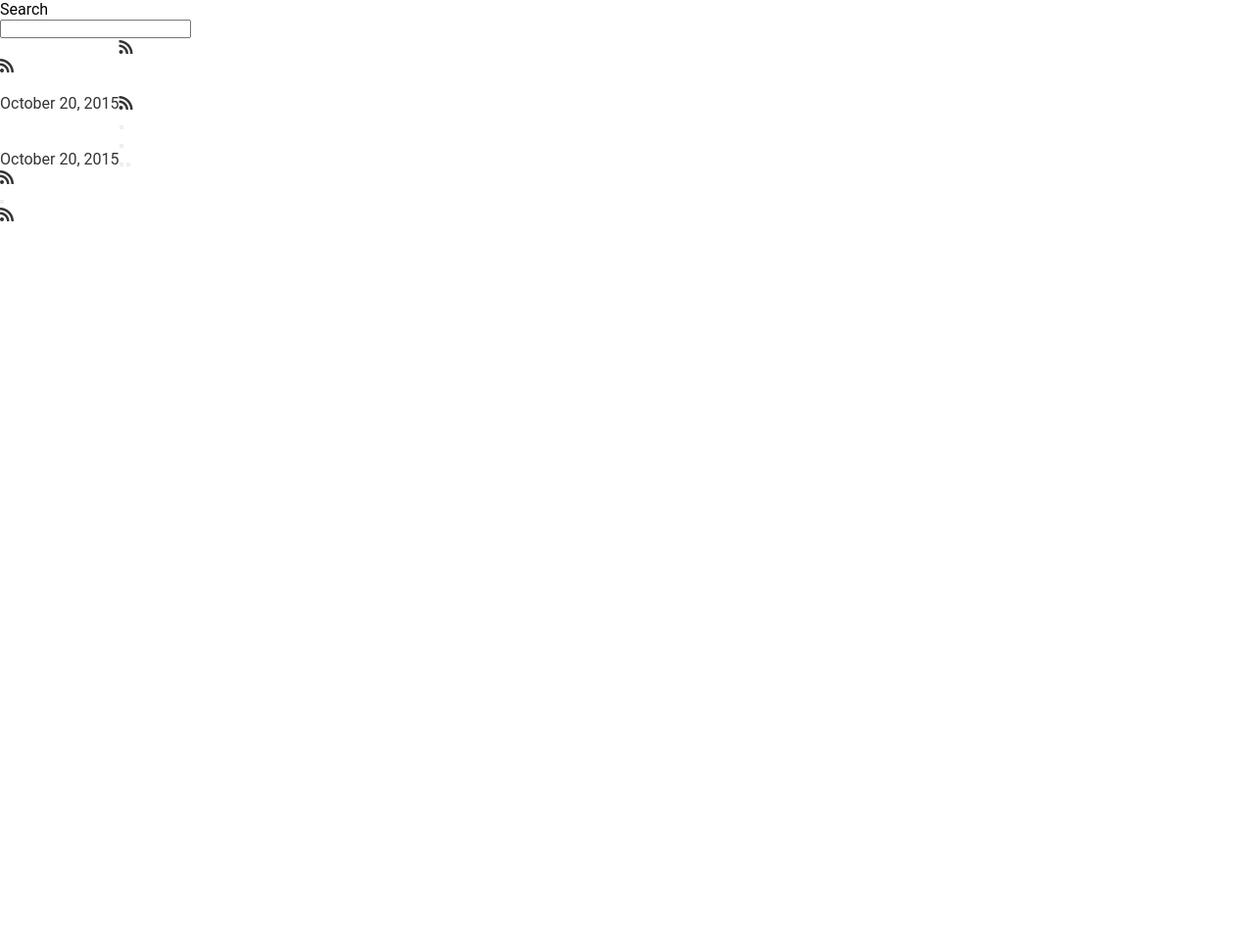
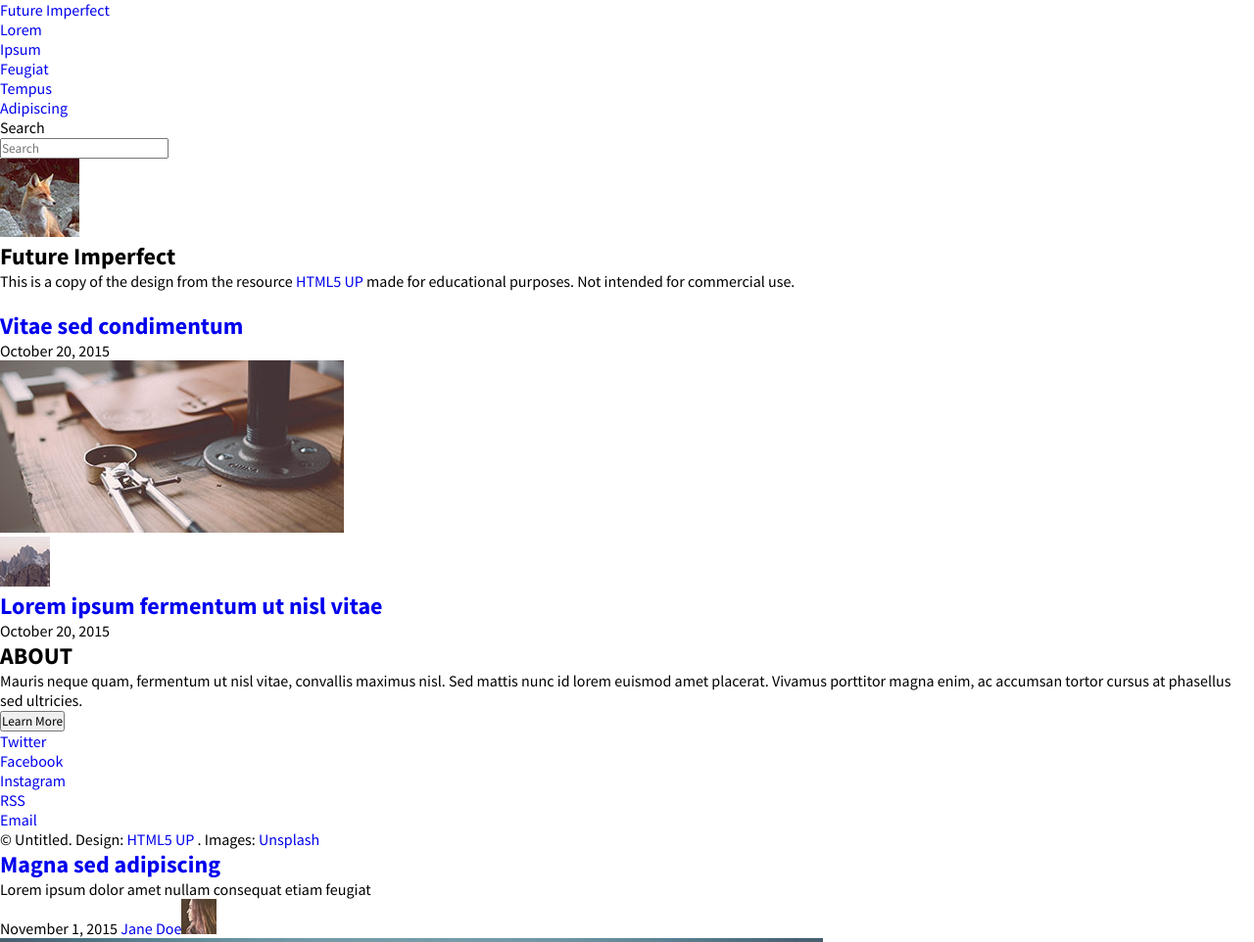
Before and after one commit to BoitsovaOlena/BoitsovaOlena.github.io, a website: page index.html in a window 1280 px wide. Shown: the top 962 px of the page at 98% size. Before the commit the page ends 800 px from the top, so only its background shows below. Drawn offline with Linux system fonts and the light colour scheme.

Commit message:
autoprefixer + html

```diff
--- a/index.html
+++ b/index.html
@@ -9,42 +9,40 @@
     <!-- font-family: 'Raleway', sans-serif; -->
     <link href="https://fonts.googleapis.com/css2?family=Source+Sans+Pro:ital,wght@0,200;0,300;0,400;0,600;0,700;0,900;1,200;1,300;1,400;1,600;1,700;1,900&display=swap" rel="stylesheet">
     <!-- font-family: 'Source Sans Pro', sans-serif; -->
-    <!-- font-family: Arial, Helvetica, sans-serif; -->
     <link href="./dist/fontawesome-free-5.13.1-web/css/all.css" rel="stylesheet">
-    <!-- @mixin icon($content, $weight)
-    content: $content
-    font-family: "Font Awesome 5 Free"
-    font-weight: $weight -->
     <title>Future Imperfect (training)</title>
 </head>
 <body>
     <header class="head">
         <nav>
-            <h1><a href=""></a></h1>
+            <h1></h1><a href="#">Future Imperfect</a></h1>
             <ul>
-                <li><a href=""></a></li>
-                <li><a href=""></a></li>
-                <li><a href=""></a></li>
-                <li><a href=""></a></li>
-                <li><a href=""></a></li>
+                <li><a href="#">Lorem</a></li>
+                <li><a href="#">Ipsum</a></li>
+                <li><a href="#">Feugiat</a></li>
+                <li><a href="#">Tempus</a></li>
+                <li><a href="#">Adipiscing</a></li>
             </ul>
         </nav>
         <div class="search">
             <span class="search__text">
                 Search
             </span>
-            <form action="">
-                <input type="text">
+            <form>
+                <input type="text" placeholder="Search">
             </form>
         </div>
     </header>
     <main>
         <section class="side-content">
             <section class="conception">
-                <a href="" class="conception_logo"><img src="" alt=""></a>
+                <a href="#" class="conception_logo"><img src="./dist/img/logo.jpg" alt="Logo"></a>
                 <div class="conception__content">
-                    <h2></h2>
-                    <p></p>
+                    <h2>Future Imperfect</h2>
+                    <p>This is a copy of the design from the resource
+                        <a href="http://html5up.net">HTML5 UP</a> made for educational purposes.
+                        Not intended for commercial use.
+                    </p>
                 </div>
             </section>
             <section class="little-posts">
@@ -52,22 +50,22 @@
                     <a href="" class="post-mini__img"><img src="" alt=""></a>
                     <header class="post-mini__head">
                         <div class="post-mini__wrapp">
-                            <a href="">
-                                <h2></h2>
+                            <a href="#">
+                                <h2>Vitae sed condimentum</h2>
                             </a>
                             <time datetime="2015-10-20">October 20, 2015</time>
                         </div>
-                        <a href="" class="post-mini__autor"><img src="" alt=""></a>
+                        <a href="#" class="post-mini__autor"><img src="./dist/img/pic04.jpg" alt="Photo"></a>
                     </header>
                 </article>
             </section>
             <section class="posts-list">
                 <article class="post-intro">
-                    <a href="" class="post-mini__img"><img src="" alt=""></a>
+                    <a href="" class="post-mini__img"><img src="./dist/img/pic08.jpg" alt="Mountains"></a>
                     <header class="post-mini__head">
                         <div class="post-mini__wrapp">
-                            <a href="">
-                                <h2></h2>
+                            <a href="#">
+                                <h2>Lorem ipsum fermentum ut nisl vitae</h2>
                             </a>
                             <time datetime="2015-10-20">October 20, 2015</time>
                         </div>
@@ -75,52 +73,87 @@
                 </article>
             </section>
             <section class="about">
-                <p></p>
-                <button class="about__button"></button>
+                <h2>ABOUT</h2>
+                <p>Mauris neque quam, fermentum ut nisl vitae,
+                    convallis maximus nisl. Sed mattis nunc id lorem euismod
+                    amet placerat. Vivamus porttitor magna enim, ac accumsan
+                    tortor cursus at phasellus sed ultricies.
+                </p>
+                <button class="about__button">Learn More</button>
             </section>
             <footer>
                 <ul>
-                    <li class="icon"></li>
-                    <li class="icon"></li>
-                    <li class="icon"></li>
-                    <li class="icon"></li>
-                    <li class="icon"></li>
+                    <li class="icon">
+                        <a href="#" class="icon ">
+                            <span class="label">Twitter</span>
+                        </a>
+                    </li>
+                    <li class="icon">
+                        <a href="#" class="icon ">
+                            <span class="label">Facebook</span>
+                        </a>
+                    </li>
+                    <li class="icon">
+                        <a href="#" class="icon ">
+                            <span class="label">Instagram</span>
+                        </a>
+                    </li>
+                    <li class="icon">
+                        <a href="#" class="icon ">
+                            <span class="label">RSS</span>
+                        </a>
+                    </li>
+                    <li class="icon">
+                        <a href="#" class="icon ">
+                            <span class="label">Email</span>
+                        </a>
+                    </li>
                 </ul>
-                <p></p>
+                <p>© Untitled. Design:
+                    <a href="http://html5up.net">HTML5 UP</a>
+                    . Images:
+                    <a href="http://unsplash.com">Unsplash</a>
+                </p>
             </footer>
         </section>
         <section class="main-content">
             <article class="post">
                 <header class="post__header">
                     <div class="post__title">
-                        <a href="">
-                            <h2></h2>
+                        <a href="#">
+                            <h2>Magna sed adipiscing</h2>
                         </a>
-                        <p></p>
+                        <p>Lorem ipsum dolor amet nullam consequat etiam feugiat</p>
                     </div>
                     <div class="post__info">
-                        <time class="post__time"></time>
-                        <a href="" class="post__autor"><span></span><img src="" alt=""></a>
+                        <time class="post__time" datetime="2015-11-01">November 1, 2015</time>
+                        <a href="#" class="post__autor"><span>Jane Doe</span><img src="./dist/img/avatar.jpg" alt="Avatar"></a>
                     </div>
                 </header>
                 <div class="post__content">
-                    <a href="" class="post__img">
-                        <img src="" alt="">
+                    <a href="#" class="post__img">
+                        <img src="./dist/img/pic01.jpg" alt="Girl">
                     </a>
-                    <p></p>
+                    <p>Mauris neque quam, fermentum ut nisl vitae, convallis
+                        maximus nisl. Sed mattis nunc id lorem euismod placerat.
+                        Vivamus porttitor magna enim, ac accumsan tortor cursus at.
+                        Phasellus sed ultricies mi non congue ullam corper. Praesent
+                        tincidunt sed tellus ut rutrum. Sed vitae justo condimentum,
+                        porta lectus vitae, ultricies congue gravida diam non fringilla.
+                    </p>
                 </div>
                 <footer class="post__footer">
-                    <button class="post__more"></button>
+                    <button class="post__more">Continue Reading</button>
                     <div class="post__aditional">
-                        <a class="post__categori" href=""></a>
-                        <button class="post__likes"></button>
-                        <a class="post__comments" href=""></a>
+                        <a class="post__categori" href="#">General</a>
+                        <button class="post__likes">28</button>
+                        <a class="post__comments" href="#">128</a>
                     </div>
                 </footer>
             </article>
             <footer>
-                <button class="previous"></button>
-                <button class="next"></button>
+                <button class="previous">Previous Page</button>
+                <button class="next">Next Page</button>
             </footer>
         </section>
     </main>
--- a/package.json
+++ b/package.json
@@ -10,6 +10,7 @@
   "license": "ISC",
   "devDependencies": {
     "gulp": "^4.0.2",
+    "gulp-autoprefixer": "^7.0.1",
     "gulp-sass": "^4.1.0"
   }
 }
```
Also changed, not shown: dist/css/main.css, dist/sass/_defolt.sass, dist/sass/_favourite.sass (deleted), dist/sass/_header.sass (added), dist/sass/_item.sass (deleted), dist/sass/_mixin.sass, dist/sass/_search.sass (deleted), dist/sass/_var.sass, dist/sass/main.sass, 1 other file.
